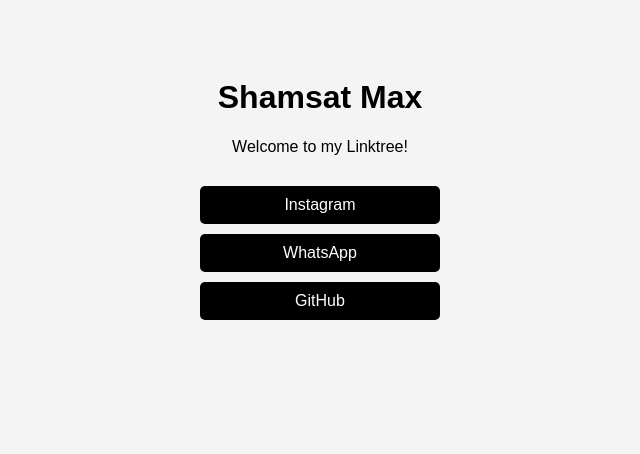
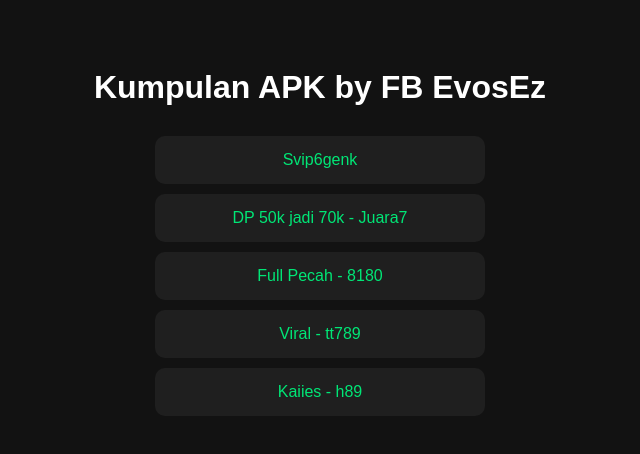
Before and after one commit to shamsat-max/apk-linktree, a plain HTML site: page index.html in a window 1280 px wide. Shown: the whole page, without its empty margins (320-960 px from the left). Drawn offline with Linux system fonts and the light colour scheme.

Commit message:
Add files via upload

```diff
--- a/index.html
+++ b/index.html
@@ -1,40 +1,44 @@
 <!DOCTYPE html>
-<html lang="en">
+<html lang="id">
 <head>
   <meta charset="UTF-8">
-  <meta name="viewport" content="width=device-width, initial-scale=1.0">
-  <title>My Linktree</title>
+  <meta name="viewport" content="width=device-width, initial-scale=1">
+  <title>Kumpulan APK by FB EvosEz</title>
   <style>
     body {
-      font-family: Arial, sans-serif;
-      background: #f4f4f4;
+      background-color: #121212;
+      color: #fff;
+      font-family: sans-serif;
       text-align: center;
-      padding: 50px;
+      padding: 40px 20px;
     }
-    .profile {
+    h1 {
       margin-bottom: 30px;
     }
-    .links a {
+    a {
       display: block;
+      background: #1f1f1f;
+      color: #00e676;
+      text-decoration: none;
+      padding: 15px;
       margin: 10px auto;
-      padding: 10px 20px;
-      background: #000;
-      color: #fff;
-      text-decoration: none;
-      border-radius: 5px;
-      width: 200px;
+      max-width: 300px;
+      border-radius: 10px;
+      transition: background 0.3s;
+    }
+    a:hover {
+      background: #2c2c2c;
     }
   </style>
 </head>
 <body>
-  <div class="profile">
-    <h1>Shamsat Max</h1>
-    <p>Welcome to my Linktree!</p>
-  </div>
-  <div class="links">
-    <a href="https://instagram.com/yourusername" target="_blank">Instagram</a>
-    <a href="https://wa.me/628xxxxxxxxxx" target="_blank">WhatsApp</a>
-    <a href="https://github.com/shamsat-max" target="_blank">GitHub</a>
-  </div>
+  <h1>Kumpulan APK by FB EvosEz</h1>
+
+  <a href="https://h5.6svipweb.com/?chn=bnRfNnN2aXBfY202&id=MTY1OTg0ODEy" target="_blank">Svip6genk</a>
+  <a href="https://www.Juara666.com?chn=bnRfYm9udXM3NzdfY3Q=&id=ODU4MjMzNTQ3" target="_blank">DP 50k jadi 70k - Juara7</a>
+  <a href="https://h5.8180j.com/?chn=aDVfODE4MF9jbTE=&id=NDA2MjIyODY1" target="_blank">Full Pecah - 8180</a>
+  <a href="https://h5.y761.com/?id=NDMzNzgyMjY1" target="_blank">Viral - tt789</a>
+  <a href="https://h5.h89i.com/?id=MjIyODMwMDQy" target="_blank">Kaiies - h89</a>
+
 </body>
 </html>
```
